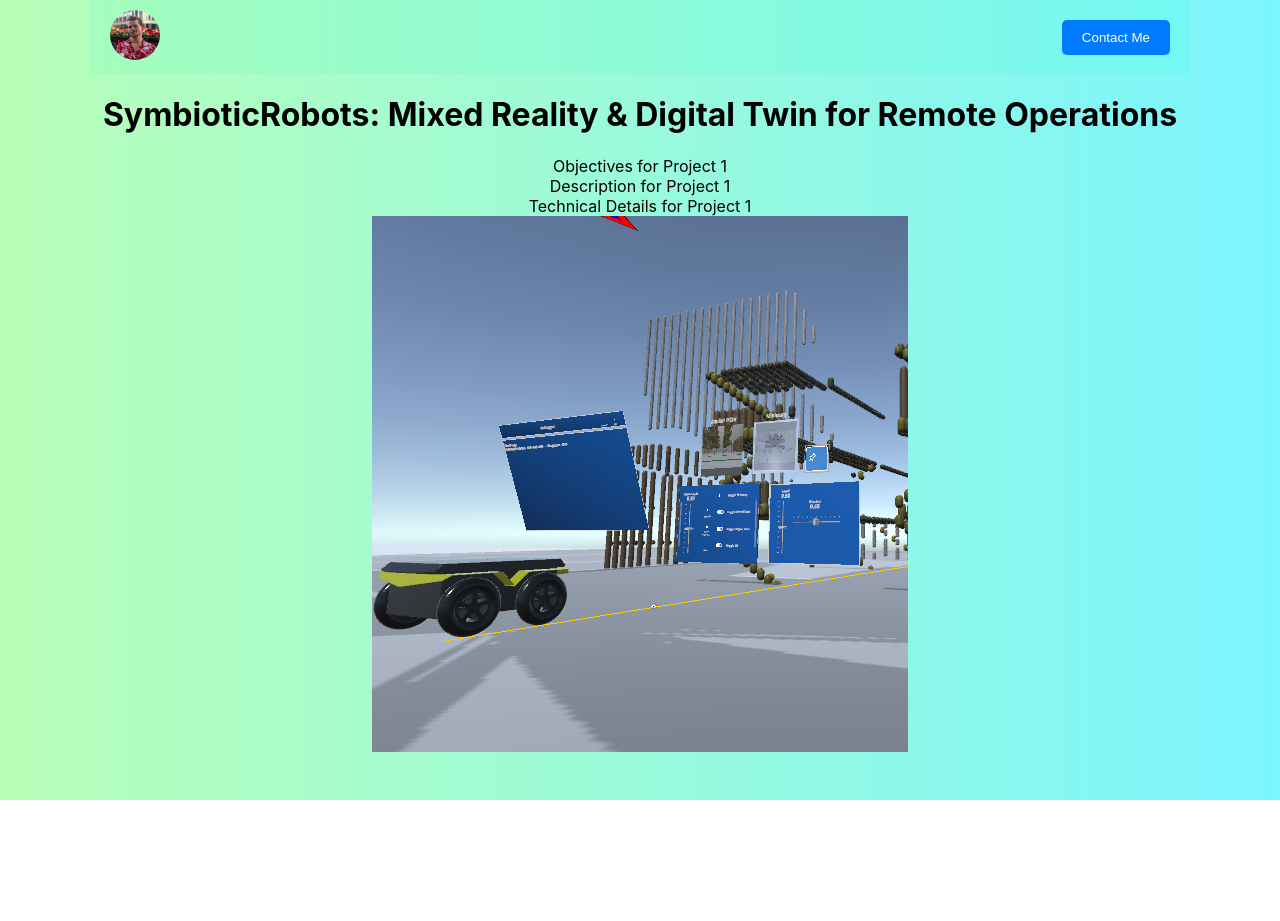
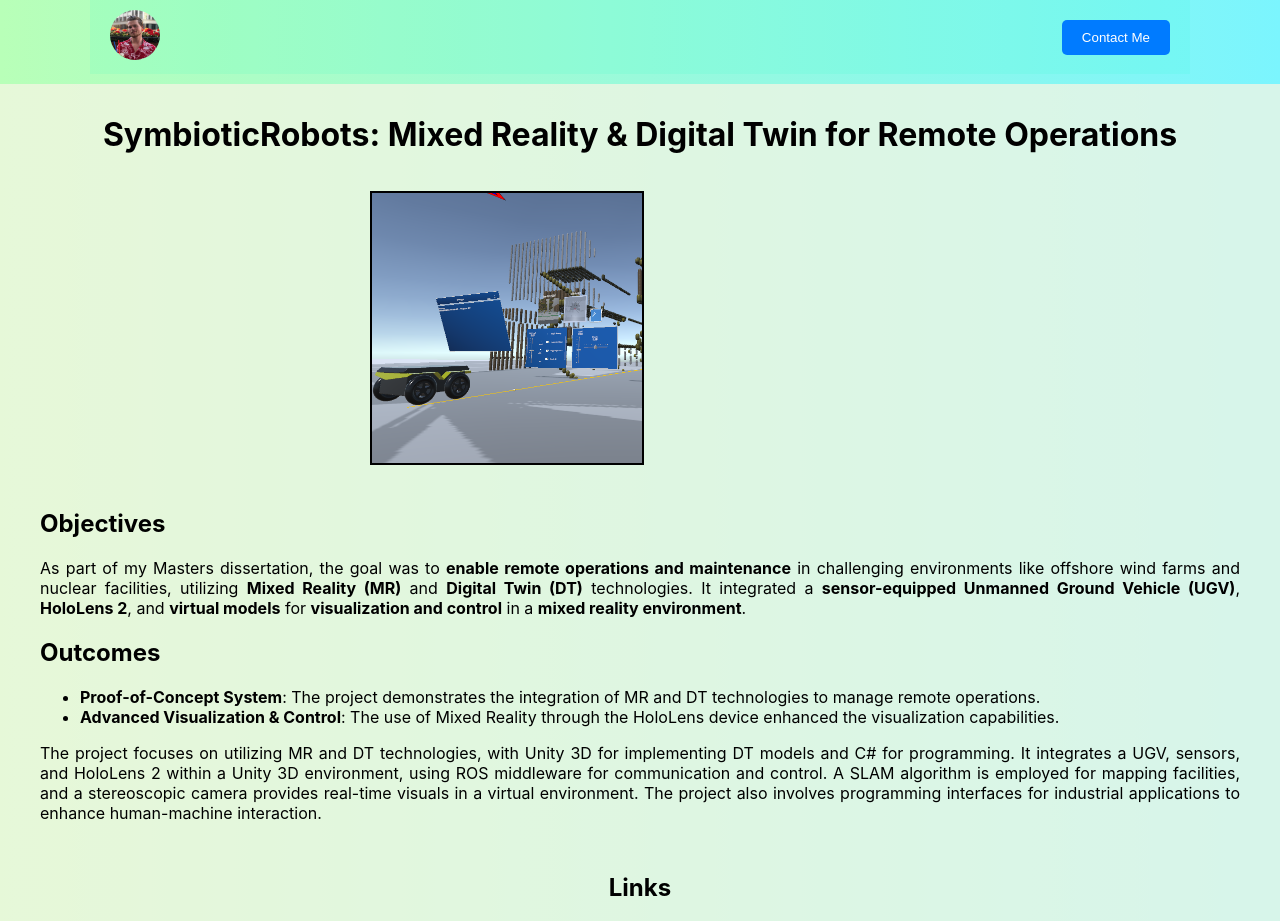
Before and after one commit to oscell/oscell.github.io, a React (Create React App) app: page /projects/0 in a window 1280 px wide. Shown: the top 921 px of the page. Before the commit the page ends 800 px from the top, so only its background shows below. Built offline with nearby package versions, Linux system fonts and the light colour scheme.

Commit message:
Made the project page

```diff
--- a/package.json
+++ b/package.json
@@ -4,11 +4,14 @@
   "homepage": "https://oscell.github.io",
   "private": true,
   "dependencies": {
+    "@fortawesome/free-brands-svg-icons": "^6.5.1",
+    "@fortawesome/react-fontawesome": "^0.2.0",
     "@testing-library/jest-dom": "^5.17.0",
     "@testing-library/react": "^13.4.0",
     "@testing-library/user-event": "^13.5.0",
     "react": "^18.2.0",
     "react-dom": "^18.2.0",
+    "react-markdown": "^9.0.1",
     "react-router-dom": "^6.21.2",
     "react-scripts": "^5.0.1",
     "web-vitals": "^2.1.4"
--- a/src/components/ProjectPage/ProjectPage.css
+++ b/src/components/ProjectPage/ProjectPage.css
@@ -0,0 +1,85 @@
+.project__wrapper {
+    text-align: center;
+    max-width: 1300px;
+    margin: 10px auto;
+    border: 3px solid #000;
+    background-color: rgba(247, 246, 228, 0.74);
+    padding: 10px 20px;
+    border-radius: 15px;
+
+}
+
+@media (max-width: 1299px) {
+    .project__wrapper {
+        border: none;
+        border-radius: 0px;
+    }
+  }
+
+.project-assets_container {
+    display: flex;
+    justify-content: center;
+    align-items: center;
+    flex-direction: row; /* Stacks the content and image vertically */
+    padding: 5px 20px;
+}
+
+
+.project-information, .project-image {
+    margin: 10px; /* Adds some space around your elements */
+    text-align:justify;
+}
+
+.project-image img {
+    max-width: 400px; /* Fixed width */
+    height: auto; /* Height is set to auto to maintain aspect ratio */
+    border-radius: 10px; /* Remove rounded corners */
+    object-fit: cover; /* Ensures the image covers the area without being stretched */
+    border: 2px solid #000000;
+}
+
+@media (max-width: 1299px) {
+  .project-image img {
+    max-width: 50%; /* Reduce the image width to 80% for smaller screens */
+    height: auto; /* Height is set to auto to maintain aspect ratio */
+    border-radius: 0px; /* Keep rounded corners for smaller screens */
+    object-fit: cover; /* Ensures the image covers the area without being stretched */
+    margin: 0 auto; /* Centers the image horizontally */
+
+  }
+
+  .project-information {
+    width: 100%;
+  }
+
+  .project-assets_container {
+
+    flex-direction: column-reverse; /* Stacks the content and image vertically */
+}
+
+}
+
+.project-links {
+    display: flex;
+    justify-content: center;
+    flex-direction: row;
+}
+
+.project-links p {
+    margin: 10px;
+}
+
+.project-links a {
+    margin-left: 10px;
+    color: #000;
+    padding: 8px 15px;
+    background-color: rgb(255, 255, 255);
+    border-radius: 15px;
+    text-decoration: none;
+    border: 1px solid #000;
+}
+
+.project-links a:hover {
+    background-color: #000;
+    color: aliceblue;
+}
--- a/src/components/ProjectPage/ProjectPage.js
+++ b/src/components/ProjectPage/ProjectPage.js
@@ -1,6 +1,13 @@
 import React from 'react';
 import { useParams } from 'react-router-dom';
 import Data from '../../data/Projectdata.json';
+import './ProjectPage.css';
+import { FontAwesomeIcon } from '@fortawesome/react-fontawesome';
+import { faGithub } from '@fortawesome/free-brands-svg-icons';
+import { faYoutube } from '@fortawesome/free-brands-svg-icons';
+import ReactMarkdown from 'react-markdown';
+
+
 
 function ProjectPage() {
     let { id } = useParams();
@@ -8,15 +15,46 @@ function ProjectPage() {
 
 
     return (
-        <div>
-            <h1>{project.name}</h1>
-            <div className='project-information'>
-                <div>{project.objectives}</div>
-                <div>{project.description}</div>
-                <div>{project.technicalDetails}</div>
+        <div className='project__wrapper'>
+            <h1>{project.title}</h1>
+            <div className='project-assets_container'>
+                <div className='project-information'>
+
+                    <h2>Objectives</h2>
+                    <ReactMarkdown>{project.objectives}</ReactMarkdown>
+
+                    <h2>Outcomes</h2>
+                    <ReactMarkdown>{project.outcomes}</ReactMarkdown>
+
+
+                    <ReactMarkdown>{project.technicalDetails}</ReactMarkdown>
+                </div>
+                <div className='project-image'>
+                    <img src={project.image} alt={project.name} />
+                </div>
             </div>
-            <div className='project-image'>
-                <img src={project.image} alt={project.name} />
+            <h2>Links</h2>
+            <div className='project-links'>
+
+                {project.links.github && (
+                    <p>
+
+                        <a href={project.links.github} target='_blank' rel='noreferrer'><FontAwesomeIcon icon={faGithub} />  Github</a>
+                    </p>
+                )}
+                {project.links.liveDemo && (
+                    <p><a href={project.links.liveDemo} target='_blank' rel='noreferrer'>Live Demo</a></p>
+                )}
+                {project.links.youtube && (
+
+                    <p>
+
+                        <a href={project.links.youtube} target='_blank' rel='noreferrer'><FontAwesomeIcon icon={faYoutube} style={{ color: 'red' }} /> Youtube</a>
+                    </p>
+                )}
+                {project.links.website && (
+                    <p><a href={project.links.website} target='_blank' rel='noreferrer'>Website</a></p>
+                )}
             </div>
         </div>
 
--- a/src/components/Projects/Projects.js
+++ b/src/components/Projects/Projects.js
@@ -21,7 +21,7 @@ function Projects() {
       <div className='projects'>
         {Data.map((project, index) => (
           <Link to={`/projects/${index}`} key={index} className='project_item' style={{ backgroundImage: `url(${project.image})` }}>
-            <div className='project__title'>{project.name}</div>
+            <div className='project__title'>{project.title}</div>
             <div className='project__description'>{project.description}</div>
           </Link>
         ))}
--- a/src/data/Projectdata.json
+++ b/src/data/Projectdata.json
@@ -1,25 +1,18 @@
 [
     {
         "id": "1",
-        "name": "SymbioticRobots: Mixed Reality & Digital Twin for Remote Operations",
-        "description": "Description for Project 1",
-        "objectives": "Objectives for Project 1",
-        "outcomes": "Outcomes & Contributions for Project 1",
-        "technicalDetails": "Technical Details for Project 1",
+        "title": "SymbioticRobots: Mixed Reality & Digital Twin for Remote Operations",
+        "objectives": "As part of my Masters dissertation, the goal was to **enable remote operations and maintenance** in challenging environments like offshore wind farms and nuclear facilities, utilizing **Mixed Reality (MR)** and **Digital Twin (DT)** technologies. It integrated a **sensor-equipped Unmanned Ground Vehicle (UGV)**, **HoloLens 2**, and **virtual models** for **visualization and control** in a **mixed reality environment**.",
+        "outcomes": "- **Proof-of-Concept System**: The project demonstrates the integration of MR and DT technologies to manage remote operations.\n- **Advanced Visualization & Control**: The use of Mixed Reality through the HoloLens device enhanced the visualization capabilities.",
+        "technicalDetails": "The project focuses on utilizing MR and DT technologies, with Unity 3D for implementing DT models and C# for programming. It integrates a UGV, sensors, and HoloLens 2 within a Unity 3D environment, using ROS middleware for communication and control. A SLAM algorithm is employed for mapping facilities, and a stereoscopic camera provides real-time visuals in a virtual environment. The project also involves programming interfaces for industrial applications to enhance human-machine interaction.",
         "image": "/projectImages/Unity_scene_pointcloud_Square.png",
-        "url": "https://github.com/oscell/SymbioticRobots",
-        "categories":["Robotics","Simulation"],
-        "Skills":["C++","Python","ROS"],
-        "Markdown":""
-    },
-    {
-        "id": "2",
-        "name": "Project 2",
-        "description": "Description for Project 2",
-        "objectives": "Objectives for Project 2",
-        "outcomes": "Outcomes & Contributions for Project 2",
-        "technicalDetails": "Technical Details for Project 2",
-        "image": "/projectImages/image.jpg",
-        "url": "https://github.com/oscell/SymbioticRobots"
+        "categories":["Robotics","Simulation","Mixed Reality"],
+        "Skills":["C#","Python","ROS","Unity","C#","CMake","Git","Linux","Mixed Reality","Project Planning"],
+        "links":{
+            "github":"https://github.com/oscell/SymbioticRobots/tree/main",
+            "youtube":"https://youtu.be/OVepy4K4ag0?si=QkeTbYrNz_GrUCbJ",
+            "website":"",
+            "liveDemo":""
+        }
     }
 ]
```
Also changed, not shown: 2 other files (tests, documents, lock files or other folders).
